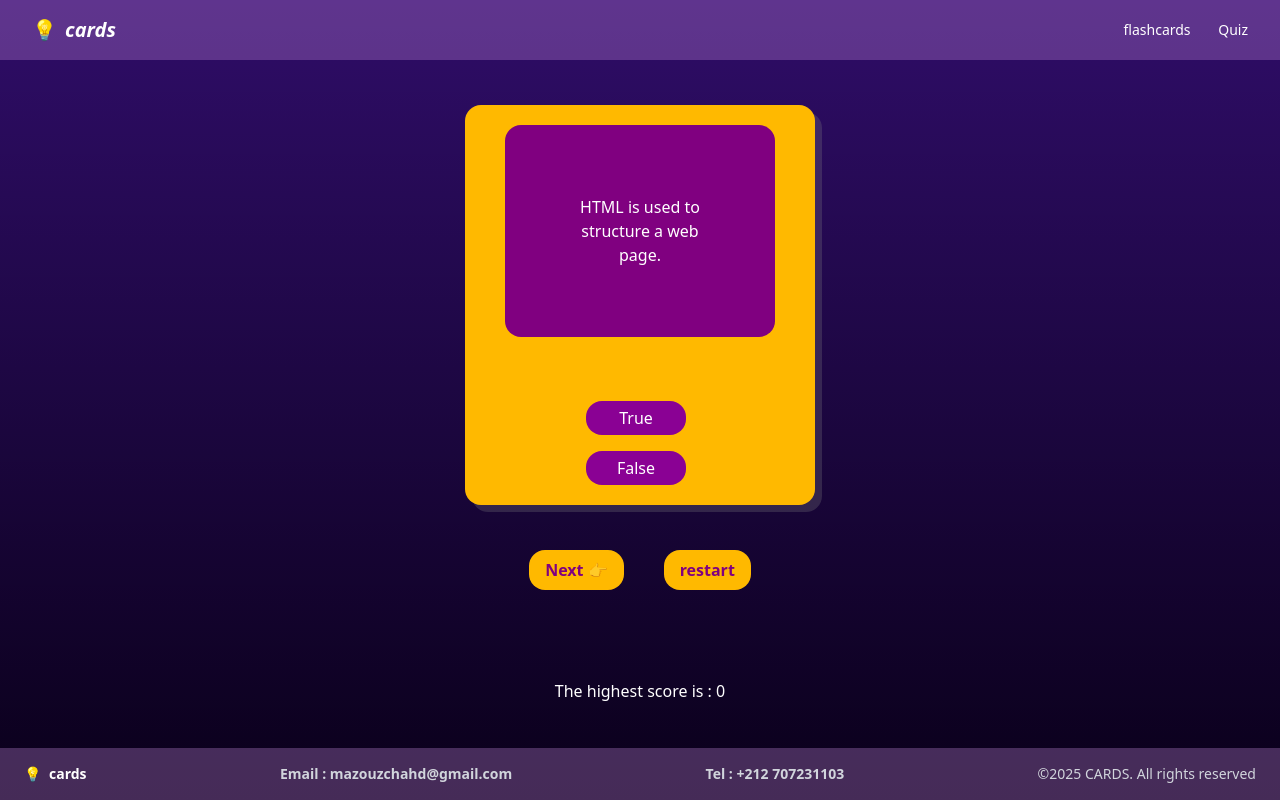
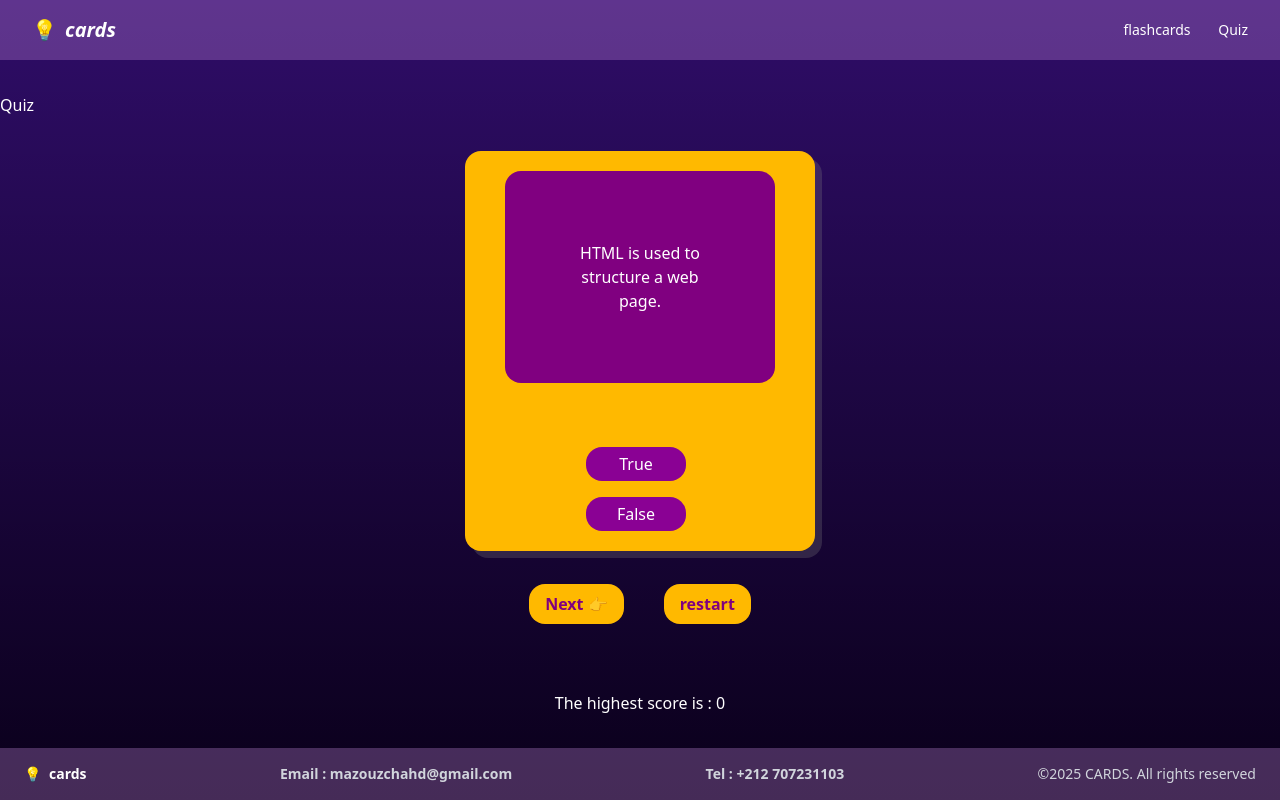
Before and after one commit to chahd-05/cards-brief, a website: page quiz.html in a window 1280 px wide. Drawn offline with Linux system fonts and the light colour scheme.

Commit message:
refactor : add title

```diff
--- a/quiz.html
+++ b/quiz.html
@@ -23,7 +23,7 @@
             <a href="quiz.html" class="hover:text-gray-300 transition">Quiz</a>
         </nav>
     </header>
-
+    <h1 class="h-title">Quiz</h1>
     <section class=" flex justify-center w-full">
         <div class="bg-amber-400 flex flex-col justify-between h-100 w-200 py-5 px-10 rounded-2xl klk ">
         <div id="border" class="text-center bg-purple-600 rounded-2xl uu">
```
